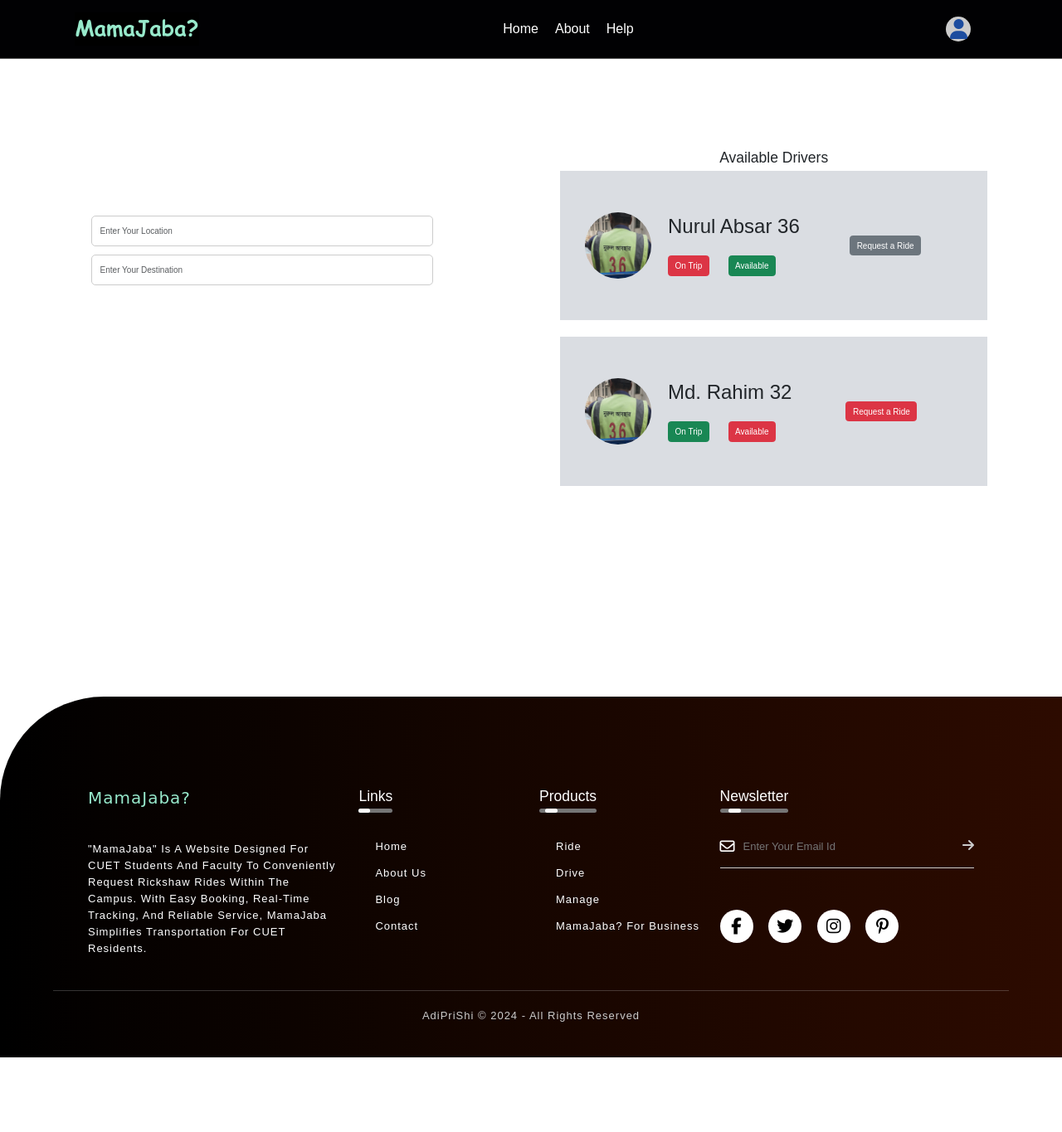
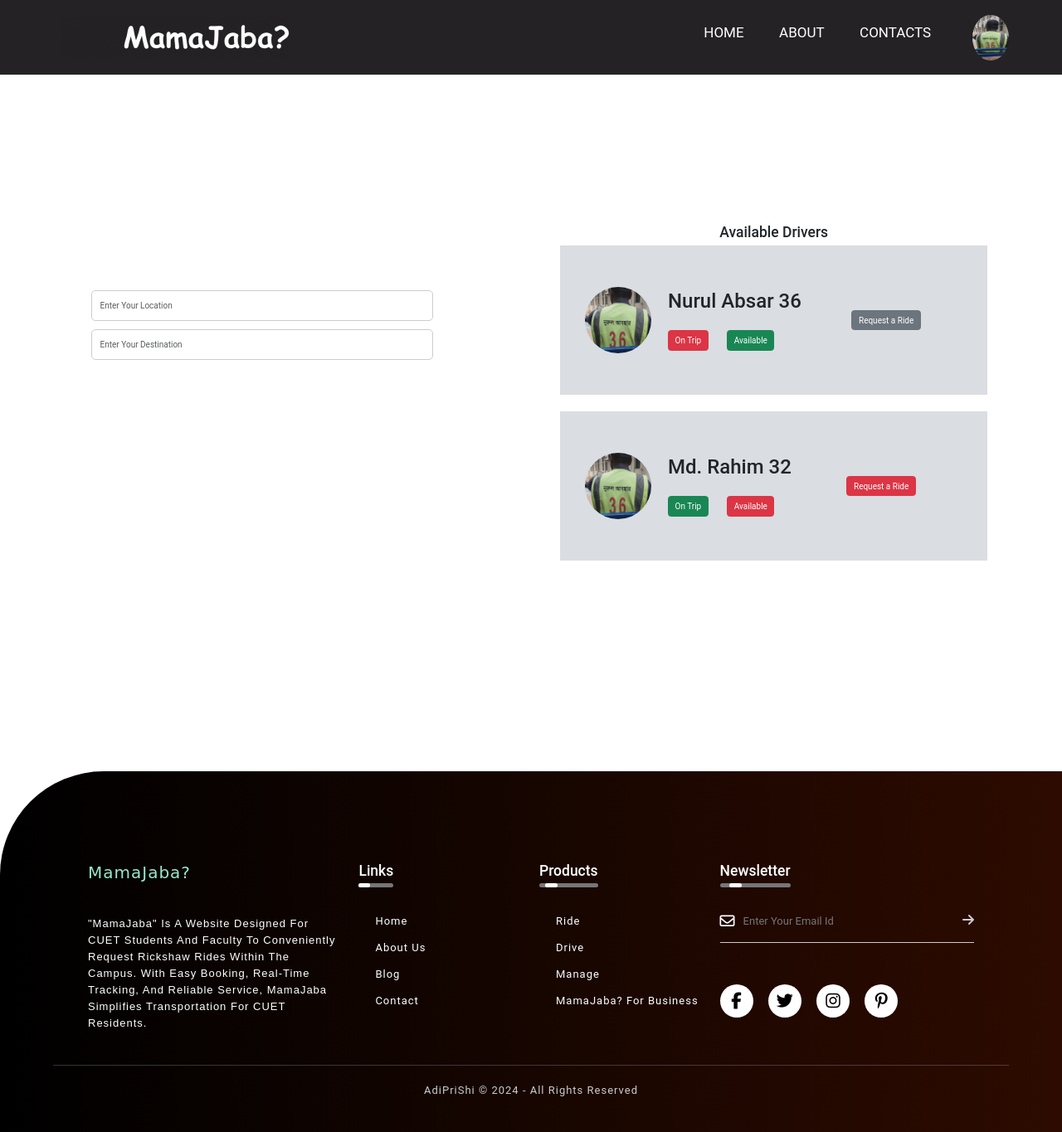
Before and after one commit to AdibAFC/IP_MamaJaba, a PHP site: page /riderH.html in a window 1280 px wide. Shown: the whole page at 83% size. Before the commit the page ends 1275 px from the top, so only its background shows below. Run offline with PHP 8.4, Linux system fonts and the light colour scheme.

Commit message:
navbar changed

```diff
--- a/driver.css
+++ b/driver.css
@@ -41,7 +41,7 @@
 }
 
 nav {
-    background: #1a1a1a;
+    background: #242224;
     width: 100%;
     padding: 10px 10%;
     display: flex;
--- a/driver.html
+++ b/driver.html
@@ -13,7 +13,8 @@
 
    <nav>
         <div class="logo">
-            <h3 class="highlight-text"><span class="comic-sans">MamaJaba?</span></h3>
+            <img src="images/MamaJaba_logo1.gif" class="" style="height: 50px; margin: 10px;">
+            <!-- <h3 class="highlight-text"><span class="comic-sans">MamaJaba?</span></h3> -->
         </div>
 
         <ul>
--- a/index.html
+++ b/index.html
@@ -16,7 +16,8 @@
 <body>
     <header>
         <nav class="navbar navbar-expand-lg navbar-light">
-            <a href="#" class="navbar-brand ml-3">MamaJaba?</a>
+            <!-- <a href="#" class="navbar-brand ml-3">MamaJaba?</a> -->
+            <img src="images/MamaJaba_logo1.gif" class="" style="height: 50px; margin: 10px;">
             <button class="navbar-toggler" type="button" data-toggle="collapse" data-target="#navbarMenu"
                 aria-controls="navbarMenu" aria-expanded="false" aria-label="Toggle Navigation">
                 <span class="navbar-toggler-icon"></span>
--- a/riderH.css
+++ b/riderH.css
@@ -35,67 +35,133 @@
 body{
     background: white;
 }
-.header{
-    background: var(--bg);
+
+/*8*/
+nav {
+    background: #242224;
+    width: 100%;
+    padding: 10px 5%;
     display: flex;
     align-items: center;
     justify-content: space-between;
-    padding: 1.5rem 7%;
-    border-bottom:var(--border);
-    position: fixed;
-    top: 0; left: 0; right: 0;
-    z-index: 1000;
-    width: 100%;
-}
-.header .logo img{
-    height: 4rem;
+    position: relative;
 }
 
+.logo {
+    font-size: 10px;
+    color: #a26a7f;
+    font-weight: 700;
+}
 
-.header .navbar a{
-    margin: 0 1rem;
-    font-size: 1.6rem;
+.user-pic {
+    width: 65px;
+    height: 55px;
+    border-radius: 50%;
+    cursor: pointer;
+    margin-left: 30px;
+    /* color: white; */
+}
+
+nav ul {
+    width: 100%;
+    text-align: right;
+}
+
+nav ul li {
+    display: inline-block;
+    list-style: none;
+    margin: 10px 20px;
+    font-size: 17px;
+}
+
+nav ul li a {
     color: #fff;
     text-decoration: none;
 }
-.header .navbar a:hover{
-    color: var(--main-color);
-    border-bottom: 0.1rem solid var(--main-color);
-    padding-bottom: 0.5rem;
+nav ul li a:hover {
+    color: #d3ad7f;
 }
-.nav_btnride {
-    display: flex; /* Use flexbox for better alignment */
-    justify-content: flex-end; /* Align items to the end */
-    border: none;
-    font-size: 1.6rem;
-    margin-left: 10px; /* Adjust overall margin */
-    text-align: center;
-    text-decoration: none;
-    cursor: pointer;
-    transition: background-color 0.3s ease;
+.sub-menu-wrap {
+    position: absolute;
+    top: 100%;
+    right: 10%;
+    width: 320px;
+    max-height: 0px;
+    overflow: hidden;
+    transition: max-height 0.5s;
 }
 
-/* Adjust margin between elements */
-.nav_btnride > * {
-    margin-right: 20px; /* Adjust spacing */
+.sub-menu-wrap.open-menu {
+    max-height: 400px;
 }
-.profile-picture {
-    border-radius: 50%;
-    width: 30px; /* Adjust as needed */
-    height: 30px; /* Adjust as needed */
-    background-color: #ccc; /* Placeholder color */
-    display: inline-flex;
-    justify-content: center;
+
+.sub-menu {
+    background: #f4f1f1;
+    padding: 20px;
+    margin: 10px;
+    border-radius: 5px;
+    box-shadow: 0 0 8px #525252;
+}
+
+.user-info {
+    display: flex;
     align-items: center;
 }
 
-* {
-    margin: 0;
-    padding: 0;
-    box-sizing: border-box;
-    font-family: 'Poppins', sans-serif;
+.user-info h3 {
+    font-weight: 500;
 }
 
+.user-info img {
+    width: 65px;
+    height: 65px;
+    border-radius: 50%;
+    margin-right: 15px;
+}
+
+.sub-menu hr {
+    border: 0;
+    height: 1px;
+    width: 100%;
+    background: #ccc;
+    margin: 15px 0 10px;
+}
+
+.sub-menu-link {
+    display: flex;
+    align-items: center;
+    text-decoration: none;
+    color: #525252;
+    margin: 12px 0;
+}
+
+.sub-menu-link p {
+    width: 100%;
+    margin-left: 10px;
+}
+
+.sub-menu-link img {
+    width: 40px;
+    background: #e5e5e5;
+    border-radius: 50%;
+    padding: 10px;
+    margin-right: 15px;
+}
+
+.sub-menu-link span {
+    font-size: 22px;
+    transition: transform 0.9s;
+
+}
+
+.sub-menu-link:hover span {
+    transform: translateX(5px);
+}
+
+.sub-menu-link:hover p {
+    font-weight: 600;
+}
+/*88*/
 section {
     padding: 2rem 7%;
 }
--- a/riderH.html
+++ b/riderH.html
@@ -1,5 +1,6 @@
 <!DOCTYPE html>
 <html lang="en">
+
 <head>
     <meta charset="UTF-8">
     <meta name="viewport" content="width=device-width, initial-scale=1.0">
@@ -9,27 +10,51 @@
     <link href="https://cdn.jsdelivr.net/npm/bootstrap@5.3.0-alpha1/dist/css/bootstrap.min.css" rel="stylesheet">
 
 </head>
+
 <body>
-    <header class="header">
-        <a href="#" class="logo">
-            <img src="images/MamaJaba_logo.png">
-        </a>
-        <nav class="navbar">
-            <a href="#home">Home</a>
-            <a href="#About">About</a>
-            <a href="#Help">Help</a>
-        </nav>
+    <nav>
+        <div class="logo">
+            <img src="images/MamaJaba_logo1.gif" class="" style="height: 50px; margin: 10px;">
+            <!-- <h3 class="highlight-text"><span class="comic-sans">MamaJaba?</span></h3> -->
+        </div>
 
-        <div class="nav_btnride">
-            <!-- <a href="#" class="nmp">
-                <i class="fa-solid fa-bell" style="color: #ffffff; font-size: 24px;"></i>
-            </a>
-            <a href="#" class="nmp" style="background-color: #ffffff; color: rgb(14, 201, 17); margin-top: 2px; line-height: 20px; padding: 5px; border-radius: 5%;">My Trips</a> -->
-            <a href="#" class="profile-picture">
-                <i class="fa-solid fa-user" style="color: #1d4d9f; font-size: 24px;"></i>
-            </a>
+        <ul>
+            <li><a href="#">HOME</a></li>
+            <li><a href="#">ABOUT</a></li>
+            <li><a href="#">CONTACTS</a></li>
+        </ul>
+        <img src="images/nurul.jpg" class="user-pic" onclick="toggleMenu()">
+        <div class="sub-menu-wrap" id="subMenu">
+            <div class="sub-menu">
+                <div class="user-info">
+                    <img src="images/nurul.jpg">
+                    <h3>Nurul Abser</h3>
+                </div>
+                <hr>
+
+                <a href="#" class="sub-menu-link">
+                    <i class="fa-solid fa-user"></i>
+                    <p>Edit Profile</p>
+                    <span>></span>
+                </a>
+                <a href="#" class="sub-menu-link">
+                    <i class="fa-solid fa-gear"></i>
+                    <p>Settings & Privacy</p>
+                    <span>></span>
+                </a>
+                <a href="#" class="sub-menu-link">
+                    <i class="fa-solid fa-circle-question"></i>
+                    <p>Help & Support</p>
+                    <span>></span>
+                </a>
+                <a href="#" class="sub-menu-link">
+                    <i class="fa-solid fa-right-from-bracket"></i>
+                    <p>Log Out</p>
+                    <span>></span>
+                </a>
+            </div>
         </div>
-    </header>
+    </nav>
 
     <section class="RRide" id="RRide">
         <div class="grid-container">
@@ -44,7 +69,7 @@
                 <div class="friend-request-box">
                     <div class="profilereq"></div>
                     <div class="profilereq-info">
-                        <h4 style="margin-bottom: 20px;">Nurul Absar   36</h4>
+                        <h4 style="margin-bottom: 20px;">Nurul Absar 36</h4>
                         <button class="btn btn-danger" style="margin-right: 20px;">On Trip</button>
                         <button class="btn btn-success">Available</button>
                     </div>
@@ -55,7 +80,7 @@
                 <div class="friend-request-box">
                     <div class="profilereq"></div>
                     <div class="profilereq-info">
-                        <h4 style="margin-bottom: 20px;">Md. Rahim   32</h4>
+                        <h4 style="margin-bottom: 20px;">Md. Rahim 32</h4>
                         <button class="btn btn-success" style="margin-right: 20px;">On Trip</button>
                         <button class="btn btn-danger">Available</button>
                     </div>
@@ -71,11 +96,16 @@
     <footer>
         <div class="row">
             <div class="col">
-                <div class="logo"><h3 class="h-text"><span class="comic-sans">MamaJaba?</span></h3></div>
-                <p>"MamaJaba" is a website designed for CUET students and faculty to conveniently request rickshaw rides within the campus. With easy booking, real-time tracking, and reliable service, MamaJaba simplifies transportation for CUET residents.</p>
+                <div class="logo">
+                    <h3 class="h-text"><span class="comic-sans">MamaJaba?</span></h3>
+                </div>
+                <p>"MamaJaba" is a website designed for CUET students and faculty to conveniently request rickshaw rides
+                    within the campus. With easy booking, real-time tracking, and reliable service, MamaJaba simplifies
+                    transportation for CUET residents.</p>
             </div>
             <div class="col">
-                <h3>Links <div class="underline"><span></span></div></h3>
+                <h3>Links <div class="underline"><span></span></div>
+                </h3>
                 <ul>
                     <li><a href="#">Home</a></li>
                     <li><a href="#">About Us</a></li>
@@ -84,7 +114,8 @@
                 </ul>
             </div>
             <div class="col">
-                <h3>Products  <div class="underline"><span></span></div></h3>
+                <h3>Products <div class="underline"><span></span></div>
+                </h3>
                 <ul>
                     <li><a href="#">Ride</a></li>
                     <li><a href="#">Drive</a></li>
@@ -93,7 +124,8 @@
                 </ul>
             </div>
             <div class="col">
-                <h3>Newsletter  <div class="underline"><span></span></div></h3>
+                <h3>Newsletter <div class="underline"><span></span></div>
+                </h3>
                 <form>
                     <i class="fa-regular fa-envelope"></i>
                     <input type="email" placeholder="Enter Your Email Id">
@@ -111,6 +143,13 @@
         <p class="copyright">AdiPriShi © 2024 - All Rights Reserved</p>
     </footer>
     <script src="https://cdn.jsdelivr.net/npm/bootstrap@5.3.0-alpha1/dist/js/bootstrap.bundle.min.js"></script>
+    <script>
+        let subMenu = document.getElementById("subMenu");
 
+        function toggleMenu() {
+            subMenu.classList.toggle("open-menu");
+        }
+    </script>
 </body>
+
 </html>
```
Also changed, not shown: style.css (+6 -4 lines), images/MamaJaba_logo1.gif (added), images/photo_2024-03-06_22-50-44.jpg (added).
